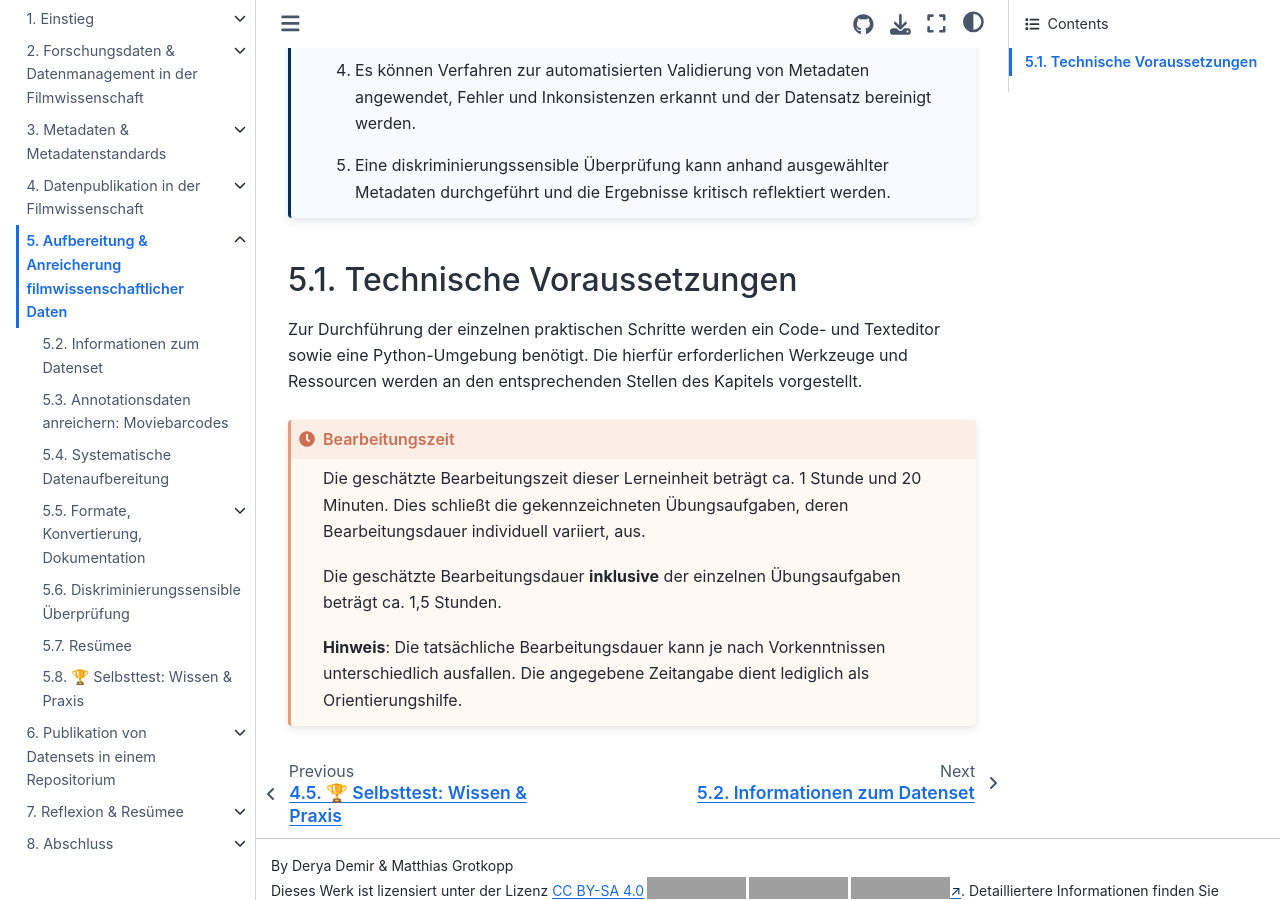
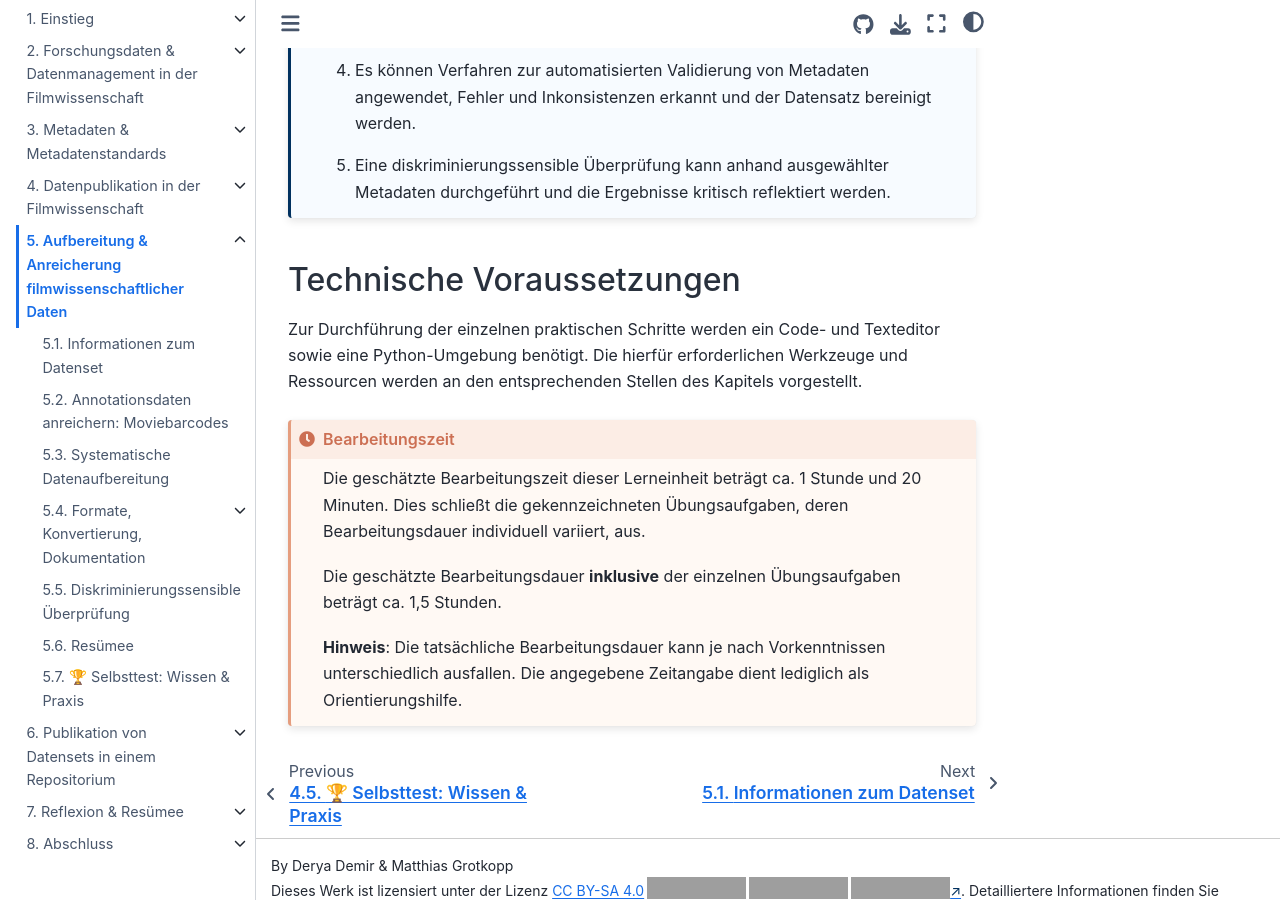
Before and after one commit to lam1aa/Bewegtes-Bild-Fallstudie-3, a Jupyter Book: the page built from 05_aufbereitung_anreicherung/toc_05.md, in a window 1280 px wide and 900 px high, scrolled down 1125 px. Built offline with Jupyter Book 1.0.4 settings and Sphinx 7.4.7 and the Sphinx Book theme 1.1.4, drawn with Linux system fonts in a browser that asks for light colours; grey boxes are pictures that could not be loaded.

Commit message:
fix: bug in header numbering

````diff
--- a/05_aufbereitung_anreicherung/toc_05.md
+++ b/05_aufbereitung_anreicherung/toc_05.md
@@ -25,7 +25,7 @@ Folgende Lernziele können erreicht werden:
 :end-before: "<!-- END: Aufbereitung und Anreicherung -->"
 ```
 
-## Technische Voraussetzungen
+<h2>Technische Voraussetzungen</h2>
 
 Zur Durchführung der einzelnen praktischen Schritte werden ein Code- und Texteditor sowie eine Python-Umgebung benötigt. Die hierfür erforderlichen Werkzeuge und Ressourcen werden an den entsprechenden Stellen des Kapitels vorgestellt.
 
````
Also changed, not shown: 06_publikation_repositorien/toc_06.md (+1 -1 lines).
